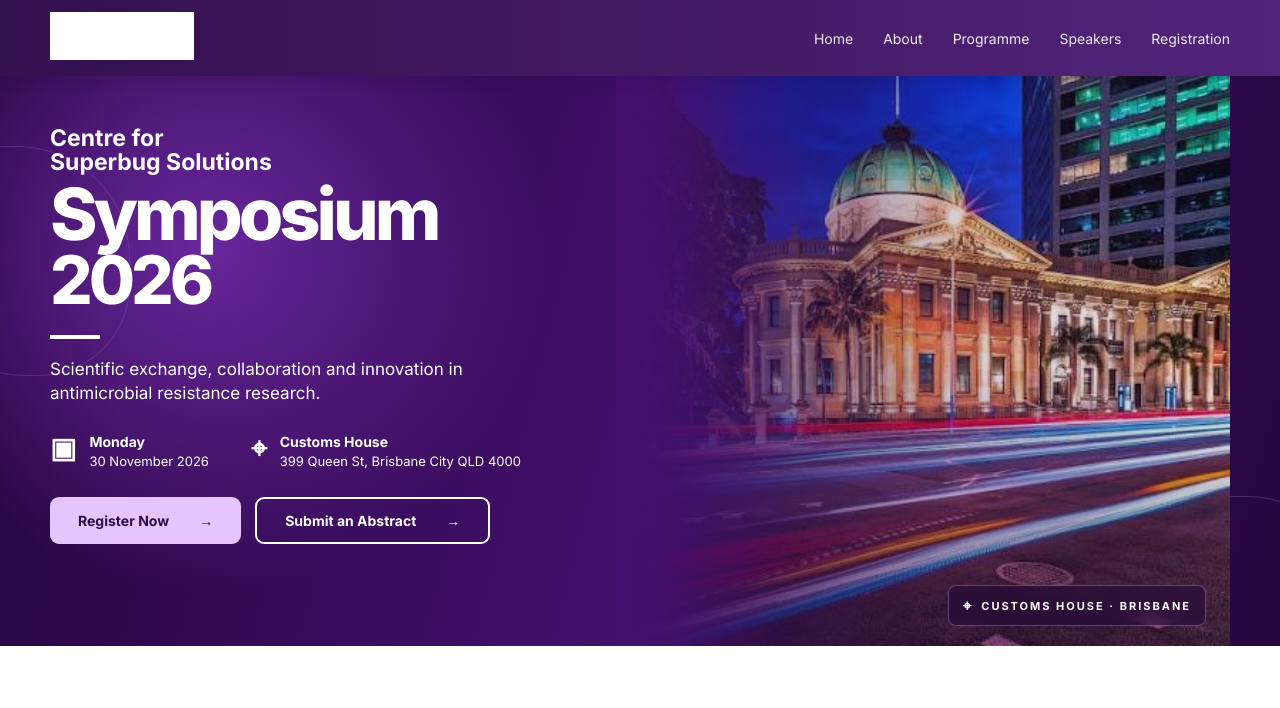
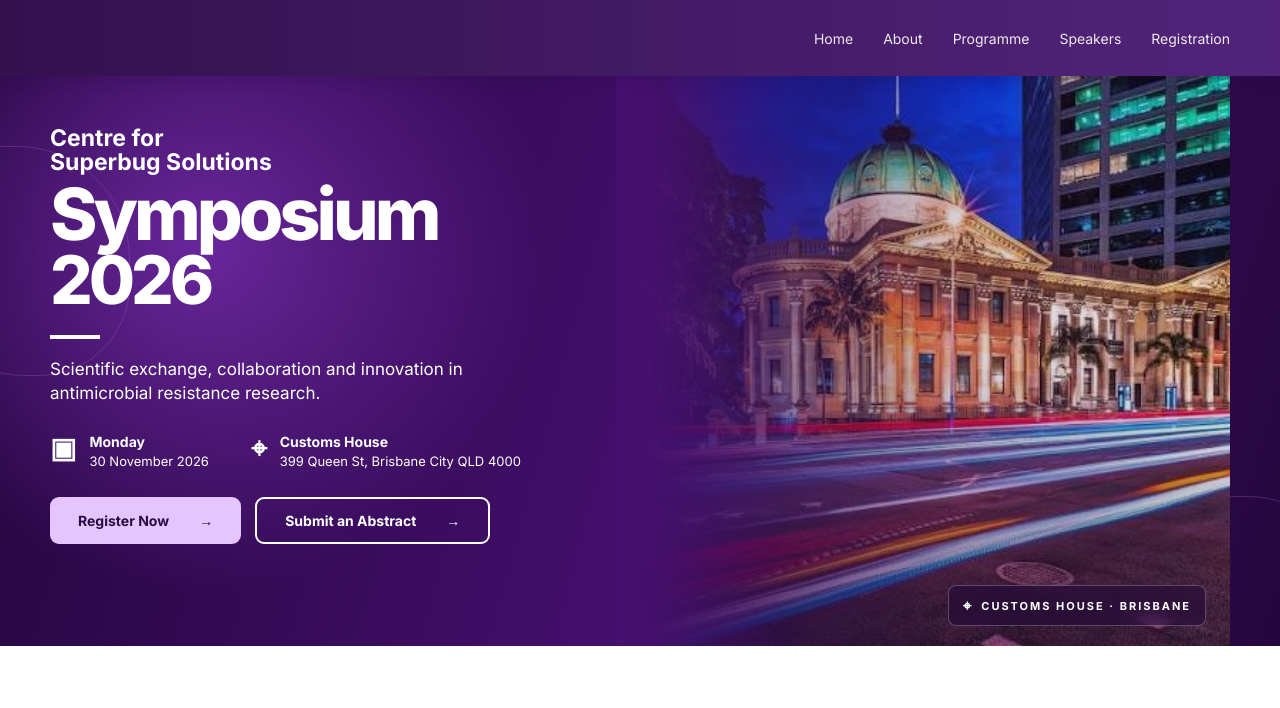
Before and after one commit to CSSsymposium2026/IMB_UQ, a plain HTML site: page index.html in a window 1280 px wide. Shown: the top 708 px of the page. Drawn offline with Linux system fonts and the light colour scheme.

Commit message:
Remove logo image from header in index.html

```diff
--- a/index.html
+++ b/index.html
@@ -16,8 +16,7 @@
   <header class="topbar" id="top">
     <div class="wrap nav-wrap">
       <a class="uq-brand" href="#home" aria-label="CSS Symposium home">
-        <img src="assets/imb_uq_logo.jpg" alt="The University of Queensland and Institute for Molecular Bioscience">
-      </a>
+          </a>
       <button class="menu-button" aria-label="Open navigation" aria-expanded="false"><span></span><span></span><span></span></button>
       <nav class="nav" aria-label="Primary navigation">
         <a href="#home">Home</a><a href="#about">About</a><a href="#programme">Programme</a><a href="#speakers">Speakers</a><a href="#registration">Registration</a>
```
